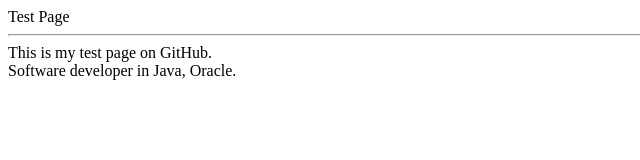
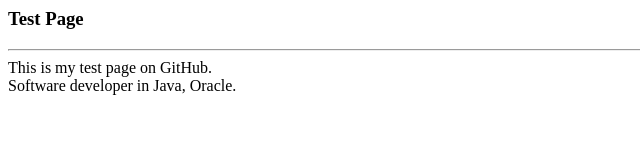
Before and after one commit to jxu512/XuRepo, a plain HTML site: page index.html in a window 1280 px wide. Shown: the whole page, without its empty margins (0-640 px from the left). Drawn offline with Linux system fonts and the light colour scheme.

Commit message:
Update index.html
Header

```diff
--- a/index.html
+++ b/index.html
@@ -1,5 +1,5 @@
 <html>
-<header>Test Page</header>
+<header><h3>Test Page<h3></header>
 <body>
 <hr>
 This is my test page on GitHub.<br>
```
